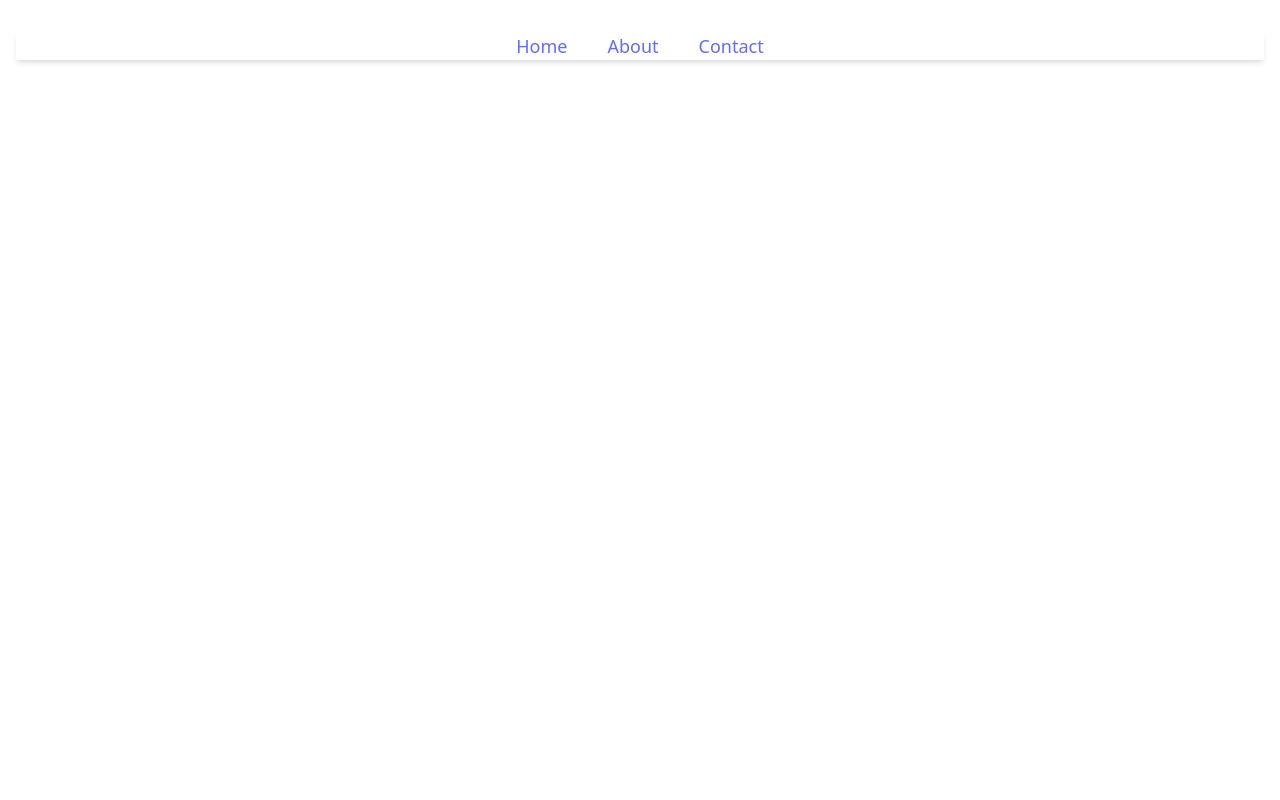
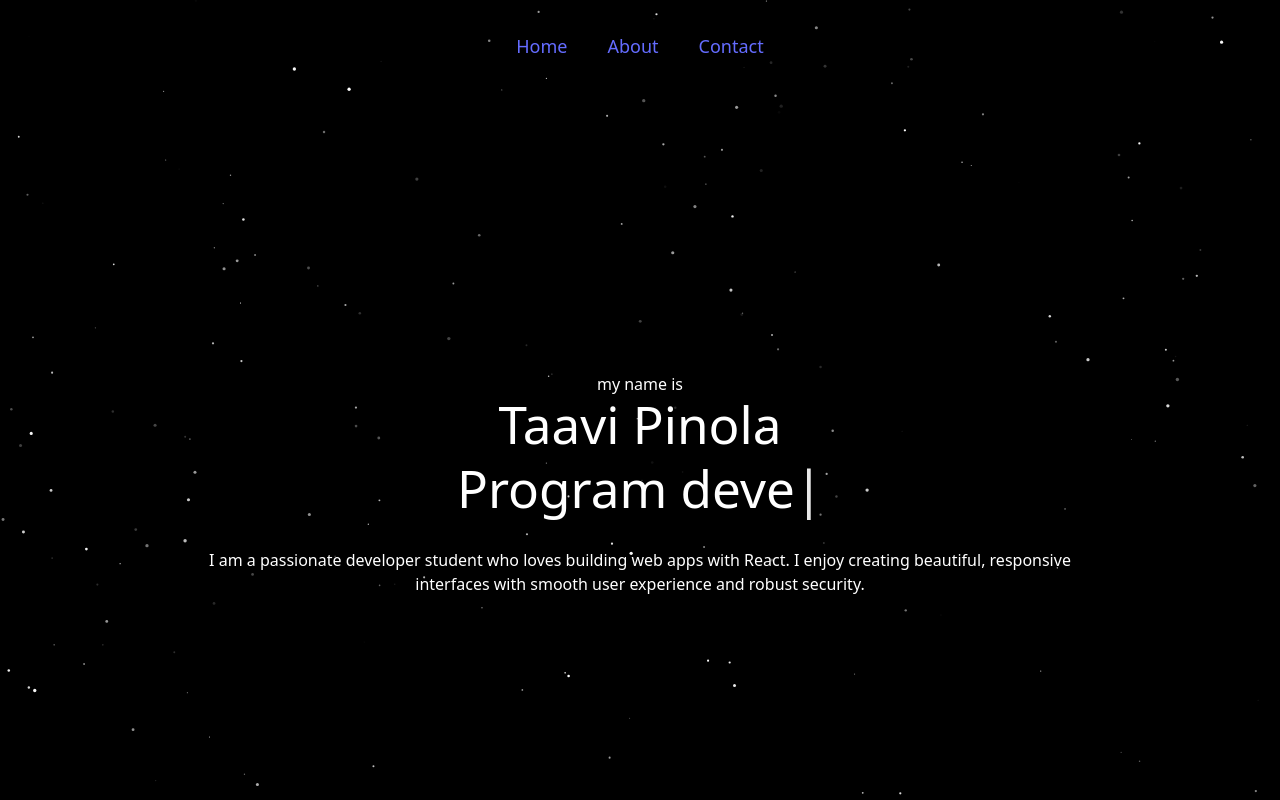
Before and after one commit to pitanu/Portfolio, a React (Vite) app in the folder portfolio/: page / in a window 1280 px wide. Shown: the top 800 px of the page. Built offline with nearby package versions, Linux system fonts and the light colour scheme.

Commit message:
Update App.css

```diff
--- a/portfolio/src/App.css
+++ b/portfolio/src/App.css
@@ -30,7 +30,7 @@
 
 }
 canvas {
-  background: transparent !important;
+  background: black !important;
   border: none !important;
   box-shadow: none !important;
   position: fixed;
```
